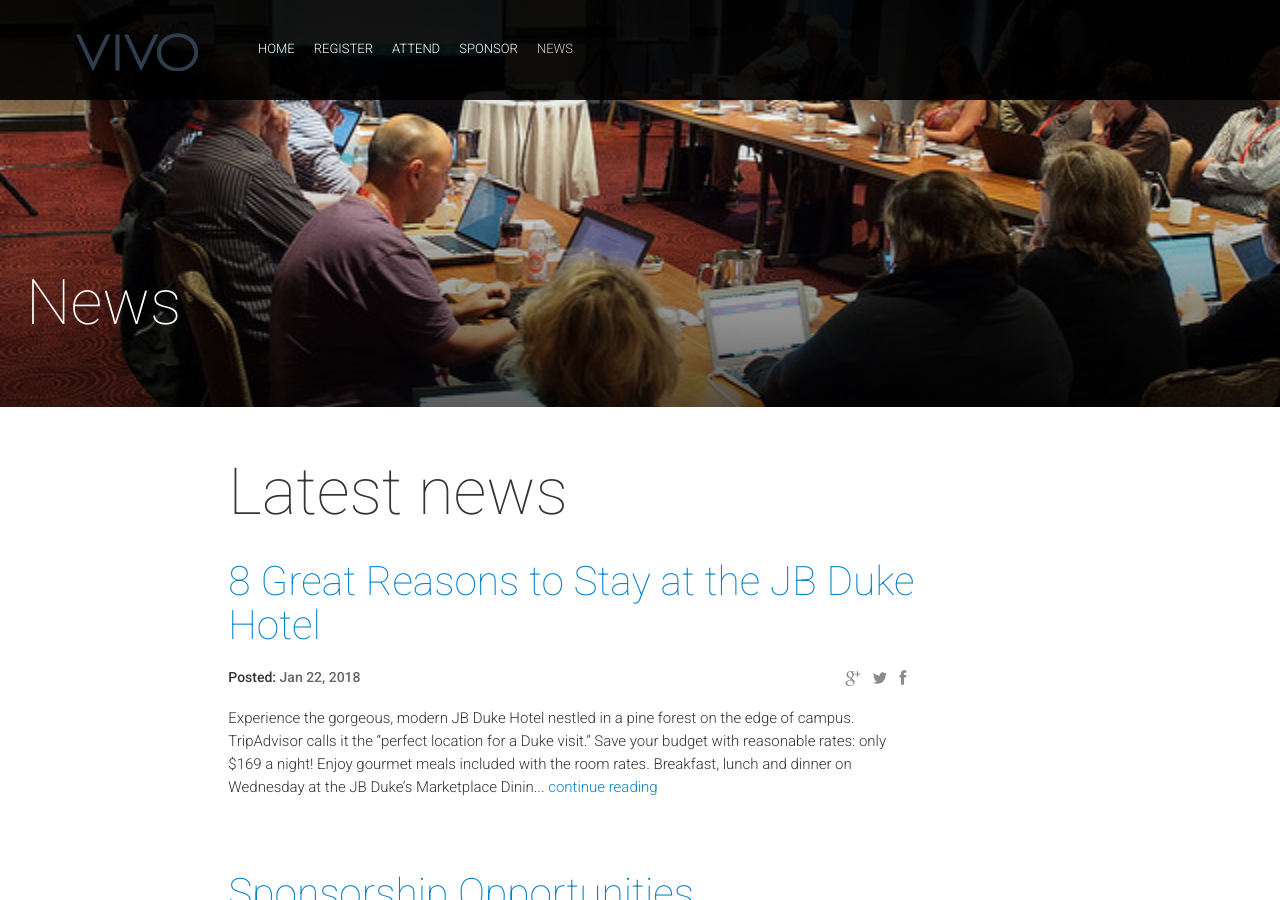
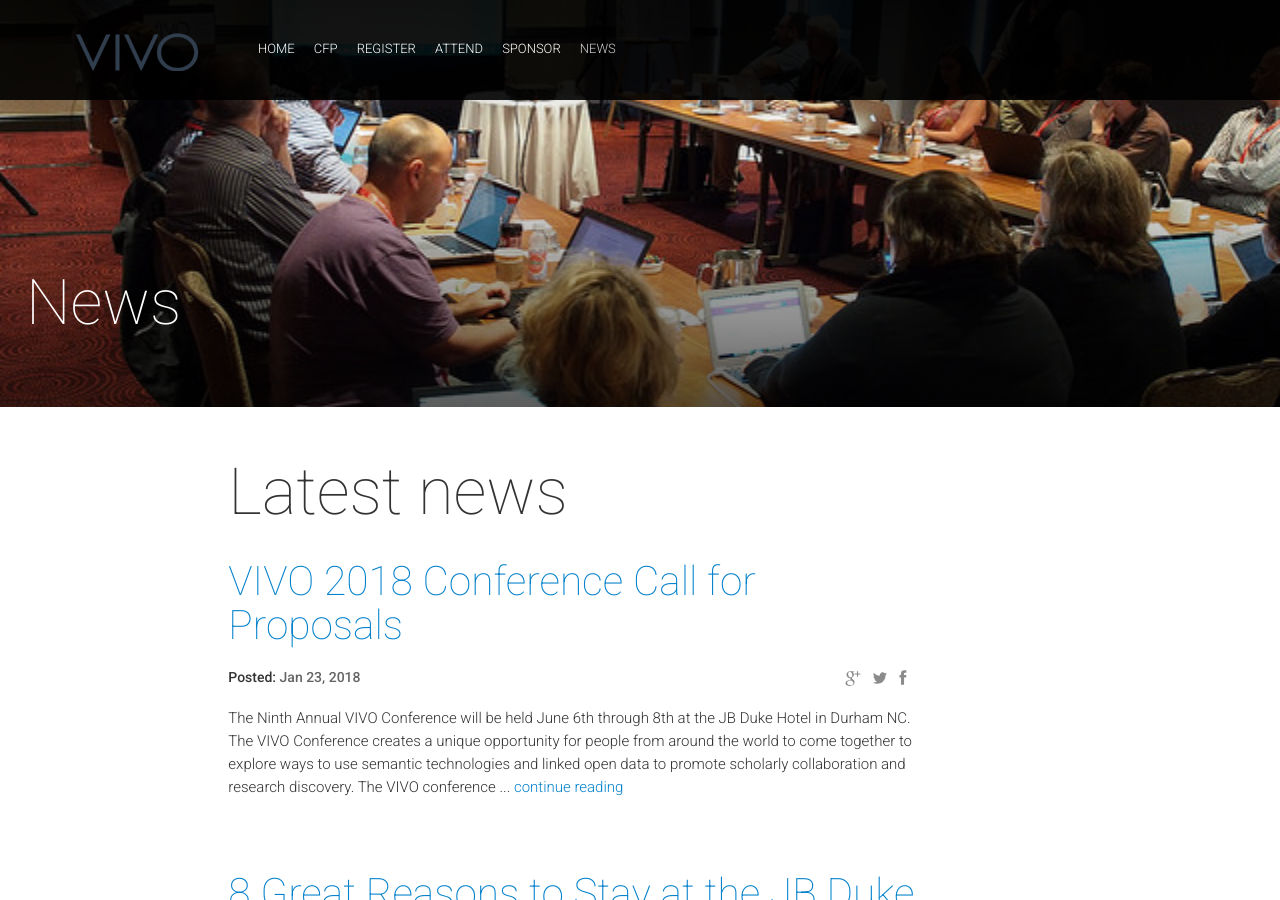
Before and after one commit to vivoconference/vivo2020, a Jekyll site: the page built from news.html, in a window 1280 px wide and 900 px high. Built offline with Jekyll 4.4.1, drawn with Linux system fonts in a browser that asks for light colours; nearby versions of some CDN libraries; comment, search, counter and statistics services are not loaded; some of the changed lines change nothing that is shown.

Commit message:
News item and links for CFP [#18]

```diff
--- a/_config.yml
+++ b/_config.yml
@@ -46,6 +46,7 @@
 # Navigation
 navigationLinks:
  - {permalink: "/", text: "Home"}
+ - {permalink: "/news/callforproposals", text: "CFP"}
  - {permalink: "https://www.eventbrite.com/e/vivo-2018-conference-registration-42276312589", text: "Register"}
  - {permalink: "/attend/", text: "Attend"}
 # - {permalink: "/schedule/", text: "Program"}
@@ -53,8 +54,6 @@
 # - {permalink: "/logistics/", text: "Attending"}
  - {permalink: "/news/sponsorship", text: "Sponsor"}
  - {permalink: "/news/", text: "News"}
-##bottomNavigationLinks:
-# - {link: "http://bit.ly/dfua-c4p", text: "Become a speaker"}
 #rightNavigationButtons:
 # - {link: "http://bit.ly/dfua-c4p", text: "Become a speaker"}
 
@@ -65,7 +64,7 @@
 typeoutTextValues: '"", "9th Annual ", "International "'
 typeoutFallback: "9th Annual International"
 heroButtons:
-# - {link: "http://bit.ly/dfua-c4p", text: "Become a speaker"}
+ - {link: "/news/callforproposals", text: "Call for Proposals"}
 # - {permalink: "/#tickets", text: "Buy tickets"}
 
 # About Block
--- /dev/null
+++ b/news/_posts/2018-01-23-callforproposals.markdown
@@ -0,0 +1,57 @@
+---
+layout: post
+title:  "VIVO 2018 Conference Call for Proposals"
+date:   2018-01-23 08:00:00
+isStaticPost: false
+---
+
+The Ninth Annual VIVO Conference will be held June 6th through 8th at the JB Duke Hotel in Durham NC. The VIVO Conference creates a unique opportunity for people from around the world to come together to explore ways to use semantic technologies and linked open data to promote scholarly collaboration and research discovery.
+
+The VIVO conference is an excellent opportunity to meet with VIVO team members from participating institutions. The conference offers an open and collaborative environment to share ideas and discuss topics related to adoption and implementation of VIVO, VIVO-based tools and the opportunities created by advancing data sharing and team science.
+
+Our theme this year is “The value of making scholarly data open, found, and consumed.” Therefore:
+
+* If you are an implementer, technologist, librarian or data scientist working in the VIVO space, we want to hear from you!
+* If you use a product supported by the VIVO ontology such as VIVO, Profiles RNS, Clarivate Analytics, or Elsevier Pure and you have a story to tell, we want to hear from you!
+* If you are involved in other aspects of disseminating open scholarly data or the semantic scholarly web, we want to hear from you!
+
+[Click here to submit your proposal](https://easychair.org/cfp/VIVO2018)
+
+#### Submission Guidelines
+
+All papers must be original and not simultaneously submitted to another journal or conference. The following paper categories are welcome:
+
+##### Conference Presentations and Panels
+
+Proposals for presentations or panels should be maximum of 500 words. Abstracts of accepted presentations and panels will be made available through the conference’s website. In general, sessions will have two or three presentations; panels may take an entire session or may be combined with a presentation. Relevant proposals unsuccessful in the main track will be considered for inclusion, as appropriate, as a poster.
+
+##### Posters and Demos
+
+We invite proposals for posters and demos that showcase current work. Proposals for posters and demos should be maximum of 500 words. Attendees will view and discuss your work during the poster/demo reception. Demos will be held during the poster session. The person presenting the demo should provide the equipment (typically a laptop). Please indicate in your submission whether you are proposing a poster or a demo.
+
+##### Workshops
+
+Proposals for the free workshops should also be maximum of 500 words. Workshops will be held on June 6th and each will be 3.5 hours long or the whole day. We encourage proposals that focus on trending topics relevant to the VIVO community as well as the the broader semantic web community, research information systems, evaluation and impact, transparency in scholarship, open science and open data principles. Please address the following in your workshop proposal:
+
+* Length of session (e.g. half a day or a whole day)
+* Learning outcomes from the session
+* How many speakers you plan to invite
+* How many attendees you plan to accommodate
+* Audio, visual and facility requirements
+* Any other supplies or support required
+
+##### Please note:
+
+The VIVO 2018 Conference Task Force welcomes proposals that are still in the formative stages, and may work with potential presenters to focus their proposals further. Proposals should name any particular products or services that are integral to the content of the presentation. However proposals should not be used as a venue to promote any product, service, or institution.
+
+#### Program Committee
+
+* Eric Meeks - Chair
+* Julia Trimmer
+* Paul Albert
+
+#### Contact
+
+All questions about submissions should be emailed to vivo2018@easychair.org
+
+Follow the conversation on Twitter at [#vivo18](https://twitter.com/search?q=%23vivo18).
```
